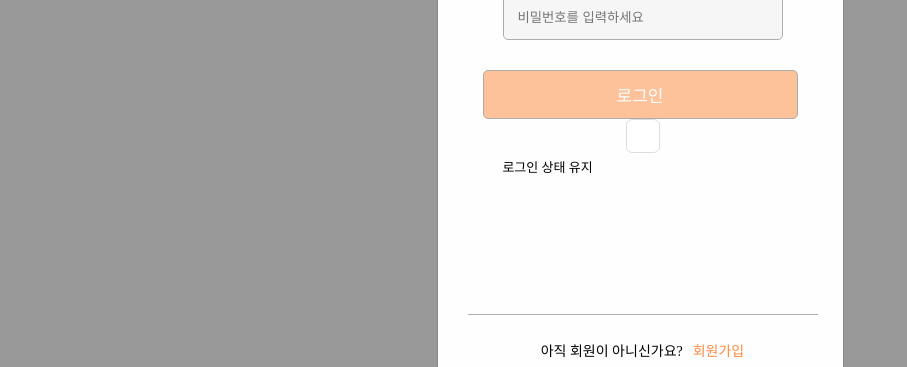
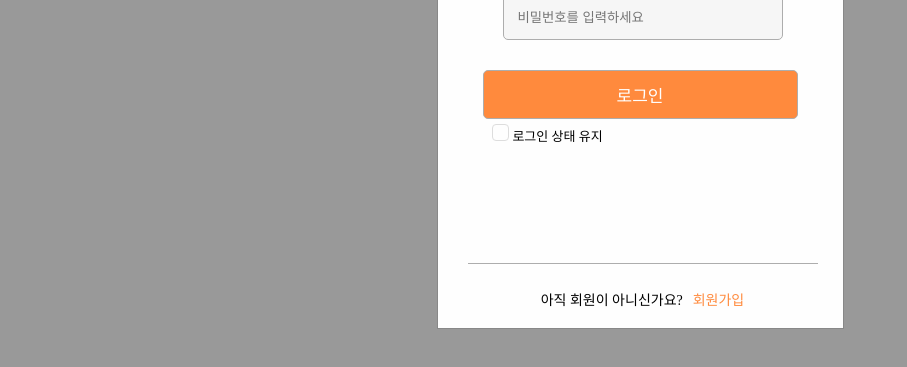
Before and after one commit to wecode-bootcamp-korea/justcode-4-2nd-carrot-country-front, a React (Create React App) app: page /login in a window 1280 px wide. Shown: the part 433-800 px from the top of the page, without its empty margins (0-907 px from the left). Built offline with nearby package versions, Linux system fonts and the light colour scheme; no server answers.

Commit message:
login 기능 구현 작업중

```diff
--- a/src/components/login/Login.js
+++ b/src/components/login/Login.js
@@ -4,8 +4,6 @@ import { Link } from 'react-router-dom';
 import Modal from 'components/modal/Modal';
 import { useNavigate } from 'react-router-dom';
 import React, { useState } from 'react';
-// import { FontAwesomeIcon } from '@fortawesome/react-fontawesome';
-// import { faSmile } from '@fortawesome/free-solid-svg-icons';
 // import { Link } from "react-router-dom";
 // import { useDispatch } from "react-redux";
 
@@ -14,7 +12,6 @@ const LoginBox = styled.div`
   display: inline-block;
   width: 350px;
   height: 450px;
-  /* border: 2px solid #adadad; */
   border-radius: 8px;
   text-align: center;
   flex-direction: column;
@@ -49,10 +46,15 @@ const LoginBtn = styled.button`
   font-weight: 550;
   border-radius: 5px;
   border: 1px solid #adadad;
-  background-color: #ff8a3d82;
-  ${({ login }) => {
+  /* background-color: #ff8a3d82; */
+  background-color: #ff8a3d;
+  ${({ disabled }) =>
+    disabled &&
+    `
+    background-color: #efefef;
+  `}/* ${({ login }) => {
     return login ? `background-color: #ff8a3d82;` : `background-color: #red;`;
-  }}
+  }} */
 `;
 
 const Save = styled.p`
@@ -67,21 +69,23 @@ const Icon = styled.svg`
 
 const StyledCheckBox = styled.div`
   display: inline-block;
-  width: 2rem;
-  height: 2rem;
-  border: ${props => (props.checked ? 'none' : 'solid 0.1rem #dddddd')};
+  margin-right: 3px;
+  width: 15px;
+  height: 15px;
+  border-radius: 4px;
+  border: solid 0.1rem #dddddd;
+  /* border: ${props => (props.checked ? 'none' : 'solid 0.1rem #dddddd')};
   background: ${props => (props.checked ? 'black' : 'white')};
-  border-radius: 0.4rem;
-  transition: all 150ms;
+  border-radius: 5px;
   ${Icon} {
     visibility: ${props => (props.checked ? 'visible' : 'hidden')};
-  }
+  } */
 `;
 
 const Usersign = styled.div`
   border-top: 1px solid #adadad;
   font-size: 14px;
-  margin-top: 140px;
+  margin-top: 120px;
   padding-top: 30px;
   text-align: center;
 `;
@@ -95,40 +99,41 @@ const Usersignup = styled.span`
 
 function Login() {
   // console.log(1,CLIENT_PORT);
+
   //기능
-  const [inputId, setInputId] = useState('');
-  const [inputPw, setInputPw] = useState('');
+  // const [inputId, setInputId] = useState('');
+  // const [inputPw, setInputPw] = useState('');
 
-  const isValidInput = inputId.includes('@') && inputPw.length > 5;
+  // const isValidInput = inputId.includes('@') && inputPw.length > 5;
 
-  const handleIdInput = e => {
-    setInputId(e.target.value);
-  };
+  // const handleIdInput = e => {
+  //   setInputId(e.target.value);
+  // };
 
-  const handlePwInput = e => {
-    setInputPw(e.target.value);
-  };
+  // const handlePwInput = e => {
+  //   setInputPw(e.target.value);
+  // };
 
-  const navigate = useNavigate();
+  // const navigate = useNavigate();
 
-  const handleSignIn = () => {
-    fetch('localhost:3000/list', {
-      method: 'POST',
-      headers: {
-        'Content-Type': 'application/json',
-      },
-      body: JSON.stringify({
-        // email: id,
-        // password: pw,
-      }),
-    })
-      .then(response => response.json())
-      .then(result => console.log('결과 : ', result));
-  };
+  // const handleSignIn = () => {
+  //   fetch('localhost:3000/list', {
+  //     method: 'POST',
+  //     headers: {
+  //       'Content-Type': 'application/json',
+  //     },
+  //     body: JSON.stringify({
+  //       email: '',
+  //       password: '',
+  //     }),
+  //   })
+  //     .then(response => response.json())
+  //     .then(result => console.log('결과 : ', result));
+  // };
 
-  const goToList = () => {
-    navigate('/');
-  };
+  // const goToList = () => {
+  //   navigate('/');
+  // };
 
   return (
     <Modal width="365px">
@@ -139,30 +144,35 @@ function Login() {
           width="225px"
         />
         <Email
-          value={inputId}
+          // value={inputId}
+          // onChange={handleIdInput}
           type="text"
           placeholder="이메일을 입력하세요"
-          onChange={handleIdInput}
+          id="id"
+          name="id"
         />
         <Password
-          value={inputPw}
+          // value={inputPw}
           type="password"
           placeholder="비밀번호를 입력하세요"
-          onChange={handlePwInput}
+          id="password"
+          name="password"
+          // onChange={handlePwInput}
         />
         <LoginBtn
-          onClick={goToList}
-          login={true}
-          // className={`loginBtn ${isValidInput ? '' : 'btnDisabled'}`}
+        // onClick={goToList}
+        // login={true}
+        // className={`loginBtn ${isValidInput ? '' : 'btnDisabled'}`}
         >
           로그인
         </LoginBtn>
-        <StyledCheckBox></StyledCheckBox>
-        <Save>로그인 상태 유지</Save>
-        {/* <FontAwesomeIcon icon={faSmile} /> */}
+        <Save>
+          <StyledCheckBox></StyledCheckBox>로그인 상태 유지
+        </Save>
         <Usersign>
           아직 회원이 아니신가요?
-          <Usersignup onClick={handleSignIn}>회원가입</Usersignup>
+          {/* <Usersignup onClick={handleSignIn}>회원가입</Usersignup> */}
+          <Usersignup>회원가입</Usersignup>
         </Usersign>
       </LoginBox>
     </Modal>
--- /dev/null
+++ b/src/components/login/db.json
@@ -0,0 +1,8 @@
+{
+    "users": [
+      {
+        "id": "hanseoyeon",
+        "password": "1234564989"
+      }
+    ]
+  }
```
